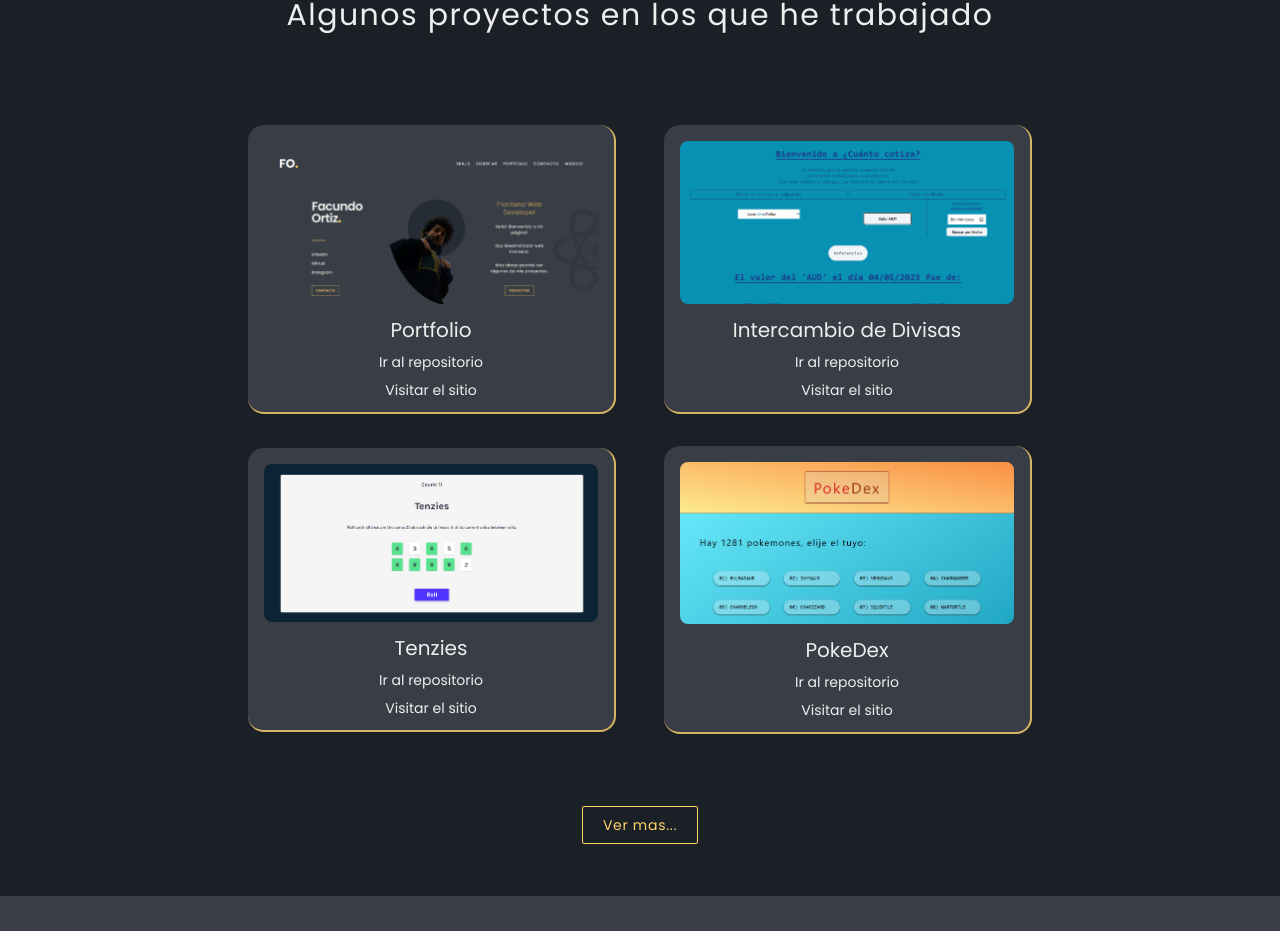
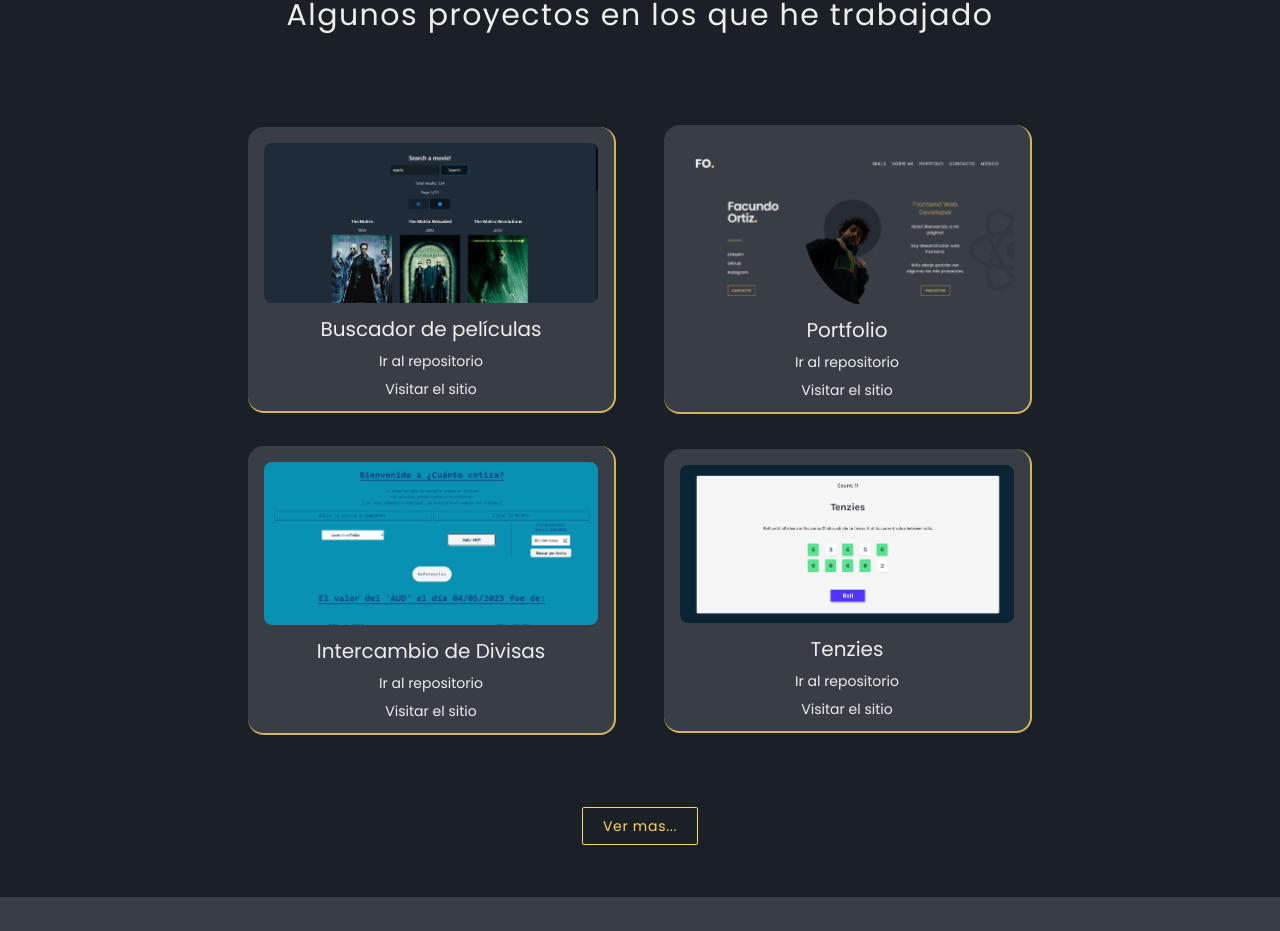
Before and after one commit to fktz94/portfolio, a React (Vite) app: page / in a window 1280 px wide. Shown: the part 2080-3011 px from the top of the page. Built offline with nearby package versions, Linux system fonts and the light colour scheme.

Commit message:
add movieFinder to portfolio

```diff
--- a/src/proyectData.js
+++ b/src/proyectData.js
@@ -7,8 +7,15 @@ import tictactoe from './assets/images/tictactoe.png';
 import memotest from './assets/images/memotest.png';
 import simondice from './assets/images/simondice.png';
 import netflix from './assets/images/netflix.png';
+import moviefinder from './assets/images/moviefinder.png';
 
 export default [
+  {
+    info: 'Buscador de películas',
+    src: moviefinder,
+    url: 'https://github.com/fktz94/movie-finder',
+    ghpage: 'https://fktz94.github.io/movie-finder/',
+  },
   {
     info: 'Portfolio',
     src: portfolio,
```
Also changed, not shown: src/assets/images/moviefinder.png (added).
